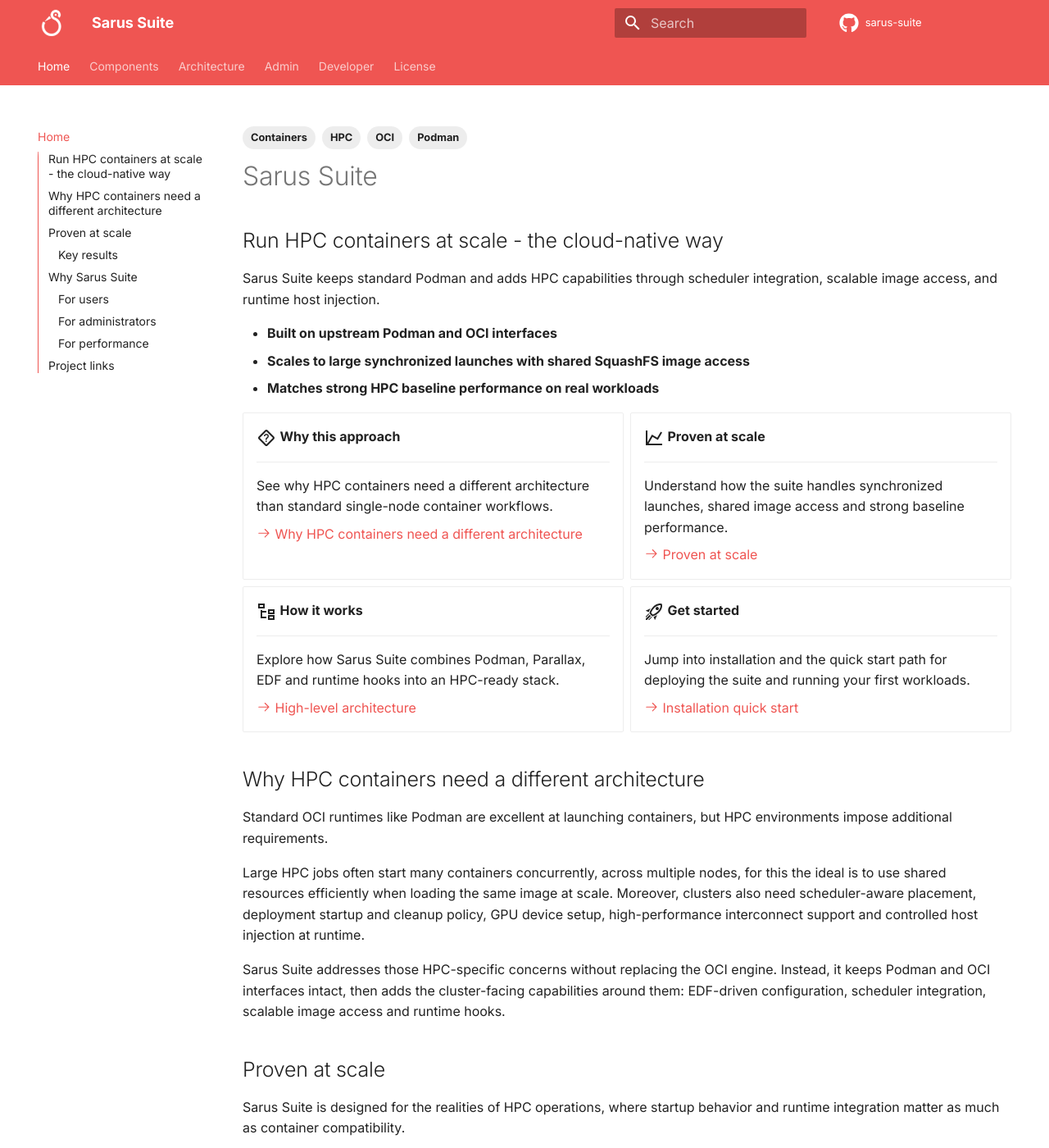
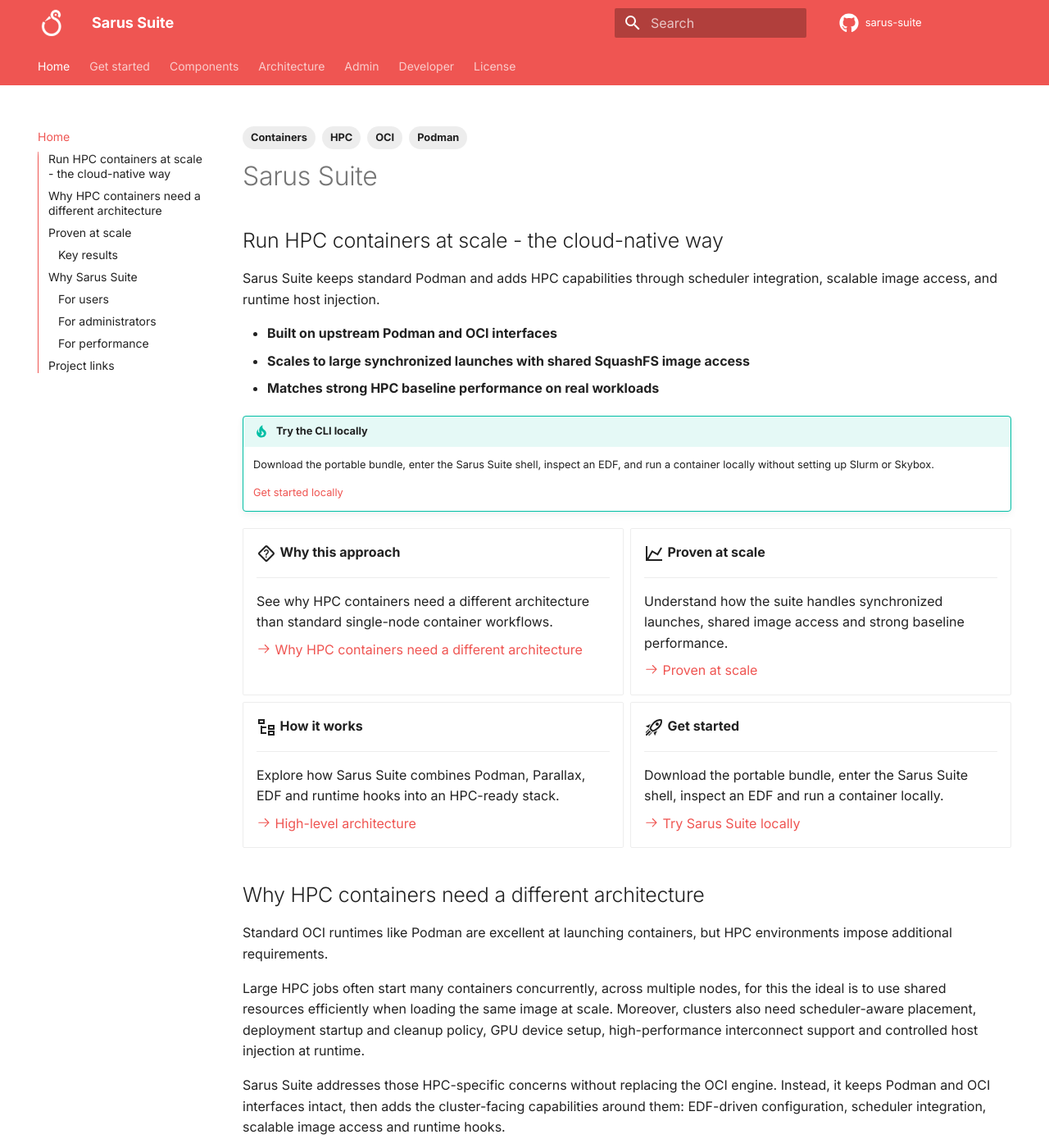
Before and after one commit to sarus-suite/sarus-suite.github.io, an MkDocs documentation site: the page built from docs/index.md, in a window 1280 px wide and 1400 px high. Shown: the whole window at 82% size. Built offline with MkDocs 1.6.1 and Material for MkDocs 9.7.7, drawn with Linux system fonts in a browser that asks for light colours.

Commit message:
threaded new local getting started into site

```diff
--- a/docs/index.md
+++ b/docs/index.md
@@ -16,6 +16,11 @@
 - **Built on upstream Podman and OCI interfaces**
 - **Scales to large synchronized launches with shared SquashFS image access**
 - **Matches strong HPC baseline performance on real workloads**
+
+!!! tip "Try the CLI locally"
+    Download the portable bundle, enter the Sarus Suite shell, inspect an EDF, and run a container locally without setting up Slurm or Skybox.
+
+    [Get started locally](user/getting-started-local.md)
 
 <div class="grid cards" markdown>
 
@@ -47,9 +52,9 @@
 
     ---
 
-    Jump into installation and the quick start path for deploying the suite and running your first workloads.
+    Download the portable bundle, enter the Sarus Suite shell, inspect an EDF and run a container locally.
 
-    [:octicons-arrow-right-24: Installation quick start](admin/installation.md#quick-start)
+    [:octicons-arrow-right-24: Try Sarus Suite locally](user/getting-started-local.md)
 
 </div>
 
--- a/mkdocs.yml
+++ b/mkdocs.yml
@@ -67,6 +67,7 @@
 
 nav:
   - Home: index.md
+  - Get started: user/getting-started-local.md
   - Components:
       - Component index: components/index.md
       - Cluster tools & dev experience: components/cli-tools.md
```
